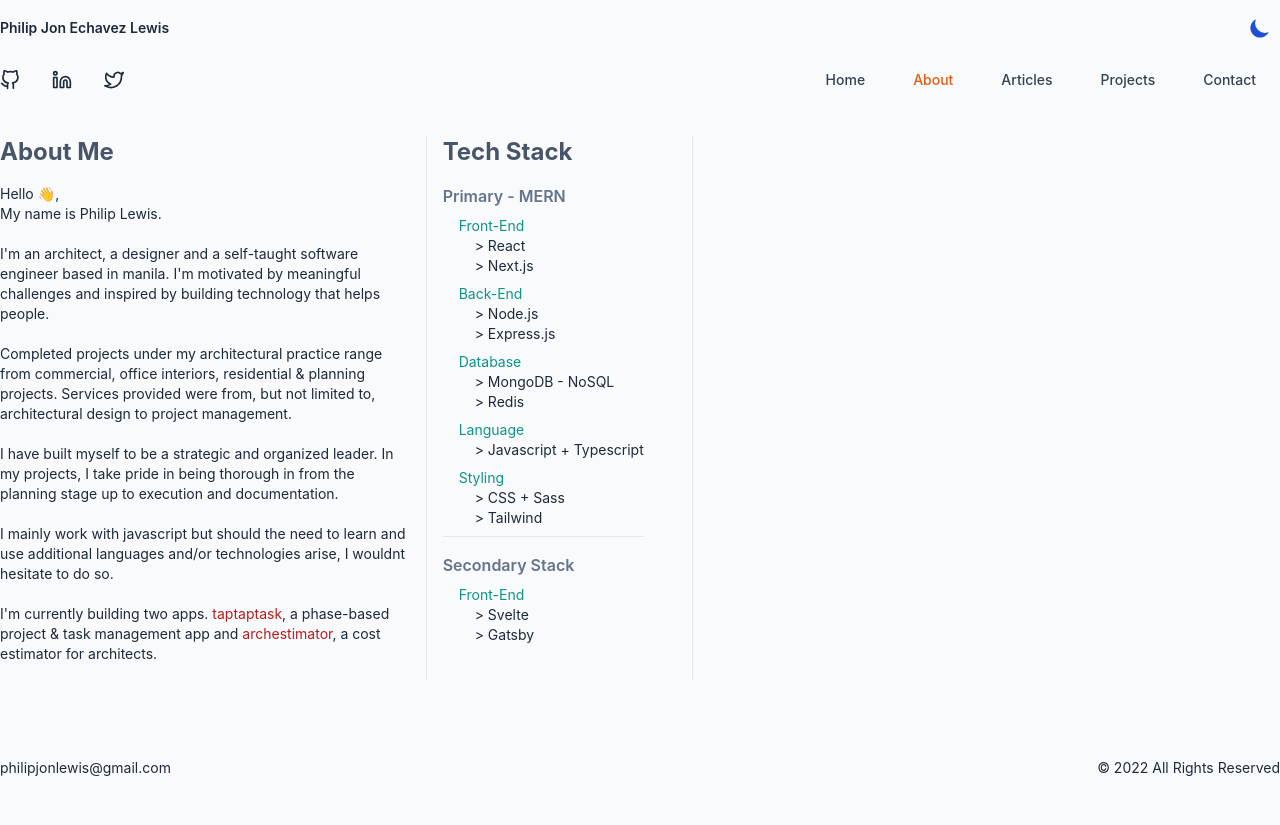
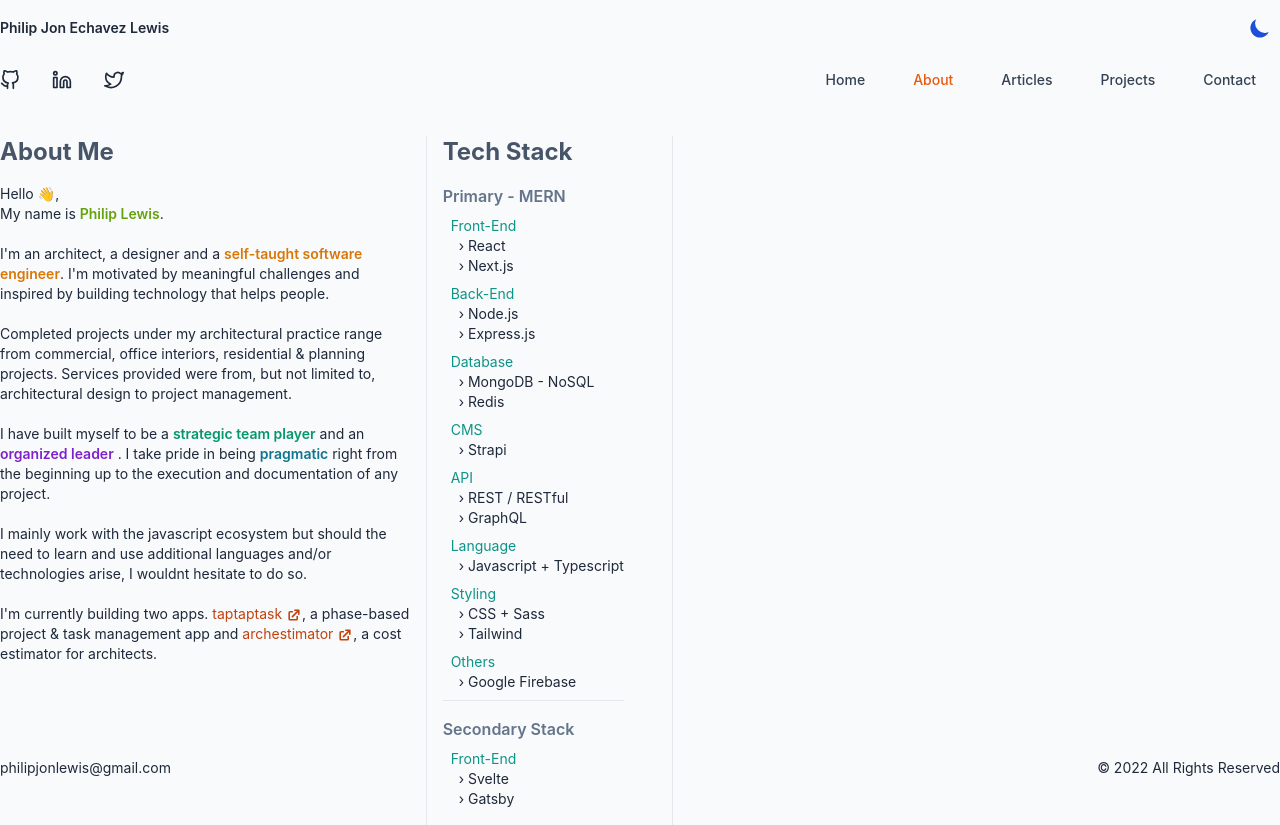
Before and after one commit to philipjonlewis/philipjonlewis.com, a Next.js app: page /about in a window 1280 px wide. Before the commit the page ends 800 px from the top, so only its background shows below. Built offline with nearby package versions, Linux system fonts and the light colour scheme.

Commit message:
fixed about me styling

```diff
--- /dev/null
+++ b/components/pageComponents/about/TechStack.tsx
@@ -0,0 +1,98 @@
+import React from "react";
+import { ChevronRightIcon } from "@heroicons/react/solid";
+
+const TechStack = () => {
+  return (
+    <>
+      <div className="text-2xl font-bold mb-4  text-slate-600 dark:text-slate-200">
+        <p>Tech Stack</p>
+      </div>
+      {/* tech stack container */}
+      <div className="tech-stack ">
+        {/* Primary Tech Stack */}
+        <div className="primary mb-4 md:border-b-[1px] md:pb-2">
+          <p className="text-base font-semibold mb-2 text-slate-500 dark:text-slate-300 ">
+            Primary - MERN
+          </p>
+          <div className="text-sm ml-2">
+            <ul>
+              <li className="text-sm font-normal text-teal-600 dark:text-red-300">
+                Front-End
+              </li>
+              <ul className="ml-2">
+                <li>&#8250; React </li>
+                <li>&#8250; Next.js</li>
+              </ul>
+              <li className="text-sm font-normal mt-2 text-teal-600 dark:text-red-300">
+                Back-End
+              </li>
+              <ul className="ml-2">
+                <li>&#8250; Node.js</li>
+                <li>&#8250; Express.js</li>
+              </ul>
+              <li className="text-sm font-normal mt-2 text-teal-600 dark:text-red-300">
+                Database
+              </li>
+              <ul className="ml-2">
+                <li>&#8250; MongoDB - NoSQL</li>
+                <li>&#8250; Redis</li>
+              </ul>
+              <li className="text-sm font-normal mt-2 text-teal-600 dark:text-red-300">
+                CMS
+              </li>
+              <ul className="ml-2">
+                <li>&#8250; Strapi</li>
+              </ul>
+              <li className="text-sm font-normal mt-2 text-teal-600 dark:text-red-300">
+                API
+              </li>
+              <ul className="ml-2">
+                <li>&#8250; REST / RESTful</li>
+                <li>&#8250; GraphQL</li>
+              </ul>
+              <li className="text-sm font-normal mt-2 text-teal-600 dark:text-red-300">
+                Language
+              </li>
+              <ul className="ml-2">
+                <li>&#8250; Javascript + Typescript</li>
+              </ul>
+              <li className="text-sm font-normal mt-2 text-teal-600 dark:text-red-300">
+                Styling
+              </li>
+              <ul className="ml-2">
+                <li>&#8250; CSS + Sass</li>
+                <li>&#8250; Tailwind</li>
+              </ul>
+              <li className="text-sm font-normal mt-2 text-teal-600  dark:text-red-300">
+                Others
+              </li>
+              <ul className="ml-2">
+                <li>&#8250; Google Firebase</li>
+              </ul>
+            </ul>
+          </div>
+        </div>
+        {/* End of Primary Tech Stack */}
+        {/* Secondary Tech Stack */}
+        <div className="secondary mb-2  md:pb-2">
+          <p className="text-base font-semibold mb-2 text-slate-500 dark:text-slate-300">
+            Secondary Stack
+          </p>
+          <div className="text-sm ml-2">
+            <ul>
+              <li className="text-sm font-normal mt-2 text-teal-600 dark:text-red-300">
+                Front-End
+              </li>
+              <ul className="ml-2">
+                <li>&#8250; Svelte</li>
+                <li>&#8250; Gatsby</li>
+              </ul>
+            </ul>
+          </div>
+        </div>
+      </div>
+    </>
+  );
+};
+
+export default TechStack;
--- a/pages/about/index.tsx
+++ b/pages/about/index.tsx
@@ -1,6 +1,10 @@
-import React from "react";
+import React, { useRef, useEffect } from "react";
 import type { NextPage } from "next";
 import { motion } from "framer-motion";
+import { annotate, annotationGroup } from "rough-notation";
+
+import TechStack from "../../components/pageComponents/about/TechStack";
+import { ExternalLinkIcon } from "@heroicons/react/solid";
 const About: NextPage = () => {
   const segment = {
     visible: { opacity: 1, x: 0 },
@@ -21,13 +25,20 @@ const About: NextPage = () => {
         </div>
         <div className="text-sm mb-4 ">
           <p>
-            Hello 👋, <br /> My name is Philip Lewis.
+            Hello 👋, <br /> My name is{" "}
+            <span className="font-semibold text-lime-600 dark:text-lime-500">
+              Philip Lewis
+            </span>
+            .
           </p>
           <br />
           <p>
-            I&#39;m an architect, a designer and a self-taught software engineer
-            based in manila. I&#39;m motivated by meaningful challenges and
-            inspired by building technology that helps people.
+            I&#39;m an architect, a designer and a{" "}
+            <span className="font-semibold text-amber-600 dark:text-amber-500">
+              self-taught software engineer
+            </span>
+            . I&#39;m motivated by meaningful challenges and inspired by
+            building technology that helps people.
           </p>
           <br />
           <p>
@@ -39,38 +50,44 @@ const About: NextPage = () => {
           <br />
 
           <p>
-            I have built myself to be a strategic and organized leader. In my
-            projects, I take pride in being thorough in from the planning stage
-            up to execution and documentation.
+            I have built myself to be a{" "}
+            <span className="font-semibold text-emerald-600 dark:text-emerald-500">
+              strategic team player
+            </span>{" "}
+            and an{" "}
+            <span className="font-semibold text-purple-700 dark:text-purple-500">
+              organized leader
+            </span>{" "}
+            . I take pride in being{" "}
+            <span className="font-semibold text-cyan-700 dark:text-cyan-400">
+              pragmatic
+            </span>{" "}
+            right from the beginning up to the execution and documentation of
+            any project.
           </p>
 
           <br />
-          <div>
+
           <p>
-              I mainly work with javascript but should the need to learn and use
-              additional languages and/or technologies arise, I wouldnt hesitate
-              to do so.
+            I mainly work with the javascript ecosystem but should the need to
+            learn and use additional languages and/or technologies arise, I
+            wouldnt hesitate to do so.
           </p>
 
           <br />
           <p>
             I&#39;m currently building two apps.{" "}
-              <a
-                className="text-red-700 dark:text-teal-300"
-                href="https://www.taptaptask.com"
-              >
-                taptaptask
-              </a>
+            <div className="text-orange-700 dark:text-blue-500 inline-block">
+              <a href="https://www.taptaptask.com">taptaptask</a>
+              <ExternalLinkIcon className="h-4 w-4 ml-1 inline-block " />
+            </div>
             , a phase-based project &#x26; task management app and{" "}
-              <a
-                className="text-red-700 dark:text-teal-300"
-                href="https://www.archestimator.com"
-              >
-                archestimator
-              </a>
+            <div className="text-orange-700 dark:text-blue-500 inline-block">
+              <a href="https://www.archestimator.com">archestimator</a>
+              <ExternalLinkIcon className="h-4 w-4 ml-1 inline-block " />
+            </div>
             , a cost estimator for architects.
           </p>
-          </div>
         </div>
       </motion.div>
 
@@ -81,77 +98,8 @@ const About: NextPage = () => {
         variants={segment}
         className="px-4 md:p-0 md:pl-4 md:w-fit md:pr-12 md:border-r-[1px]"
       >
-        <div className="text-2xl font-bold mb-4  text-slate-600 dark:text-slate-200">
-          <p>Tech Stack</p>
-        </div>
-        {/* tech stack container */}
-        <div className="tech-stack ">
-          {/* Primary Tech Stack */}
-          <div className="primary mb-4 md:border-b-[1px] md:pb-2">
-            <p className="text-base font-semibold mb-2 text-slate-500 dark:text-slate-300 ">
-              Primary - MERN
-            </p>
-            <div className="text-sm ml-4">
-              <ul>
-                <li className="text-sm font-normal text-teal-600 dark:text-red-300">
-                  Front-End
-                </li>
-                <ul className="ml-4">
-                  <li>&gt; React </li>
-                  <li>&gt; Next.js</li>
-                </ul>
-                <li className="text-sm font-normal mt-2 text-teal-600 dark:text-red-300">
-                  Back-End
-                </li>
-                <ul className="ml-4">
-                  <li>&gt; Node.js</li>
-                  <li>&gt; Express.js</li>
-                </ul>
-                <li className="text-sm font-normal mt-2 text-teal-600 dark:text-red-300">
-                  Database
-                </li>
-                <ul className="ml-4">
-                  <li>&gt; MongoDB - NoSQL</li>
-                  <li>&gt; Redis</li>
-                </ul>
-                <li className="text-sm font-normal mt-2 text-teal-600 dark:text-red-300">
-                  Language
-                </li>
-                <ul className="ml-4">
-                  <li>&gt; Javascript + Typescript</li>
-                </ul>
-                <li className="text-sm font-normal mt-2 text-teal-600 dark:text-red-300">
-                  Styling
-                </li>
-                <ul className="ml-4">
-                  <li>&gt; CSS + Sass</li>
-                  <li>&gt; Tailwind</li>
-                </ul>
-              </ul>
-            </div>
-          </div>
-          {/* End of Primary Tech Stack */}
-          {/* Secondary Tech Stack */}
-          <div className="secondary mb-4  md:pb-2">
-            <p className="text-base font-semibold mb-2 text-slate-500 dark:text-slate-300">
-              Secondary Stack
-            </p>
-            <div className="text-sm ml-4">
-              <ul>
-                <li className="text-sm font-normal mt-2 text-teal-600 dark:text-red-300">
-                  Front-End
-                </li>
-                <ul className="ml-4">
-                  <li>&gt; Svelte</li>
-                  <li>&gt; Gatsby</li>
-                </ul>
-              </ul>
-            </div>
-          </div>
-        </div>
+        <TechStack />
       </motion.div>
-
-      {/* tech stakc container */}
     </div>
   );
 };
--- a/pages/index.tsx
+++ b/pages/index.tsx
@@ -4,7 +4,7 @@ import { annotate, annotationGroup } from "rough-notation";
 import { motion } from "framer-motion";
 import Link from "next/link";
 
-import { ExternalLinkIcon } from "@heroicons/react/solid";
+import { ExternalLinkIcon,ArrowRightIcon } from "@heroicons/react/solid";
 
 const Home: NextPage = () => {
   const myName = useRef() as any;
@@ -113,7 +113,7 @@ const Home: NextPage = () => {
           <Link href="/about">
             <div className="flex justify-center items-center">
               <p>Read more about me</p>
-              <ExternalLinkIcon className="h-4 w-4 ml-2 text-orange-700 dark:text-blue-500" />
+              <ArrowRightIcon className="h-4 w-4 ml-2 text-orange-700 dark:text-blue-500" />
             </div>
           </Link>
         </div>
```
Lines whose indentation alone changed are shown as unchanged.
